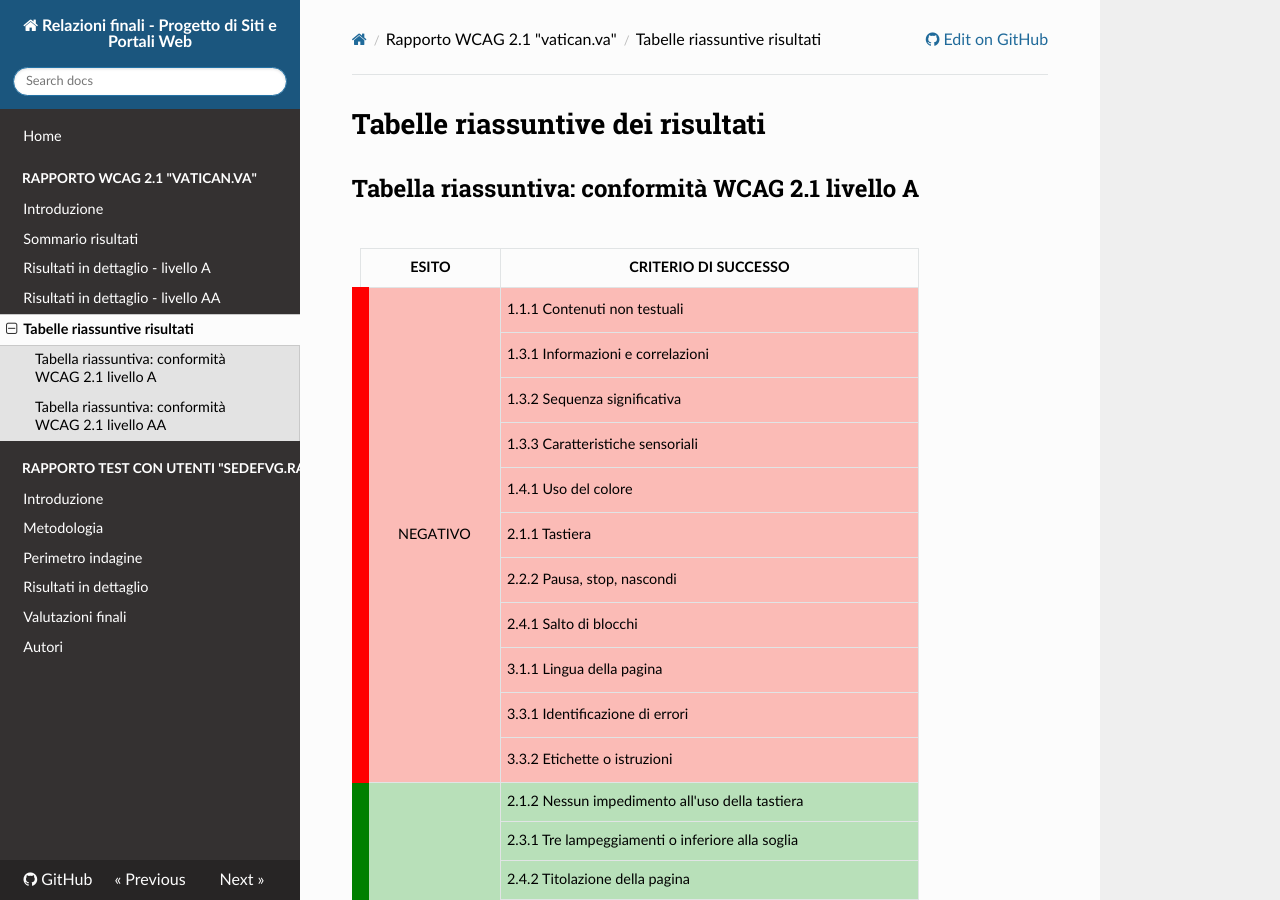
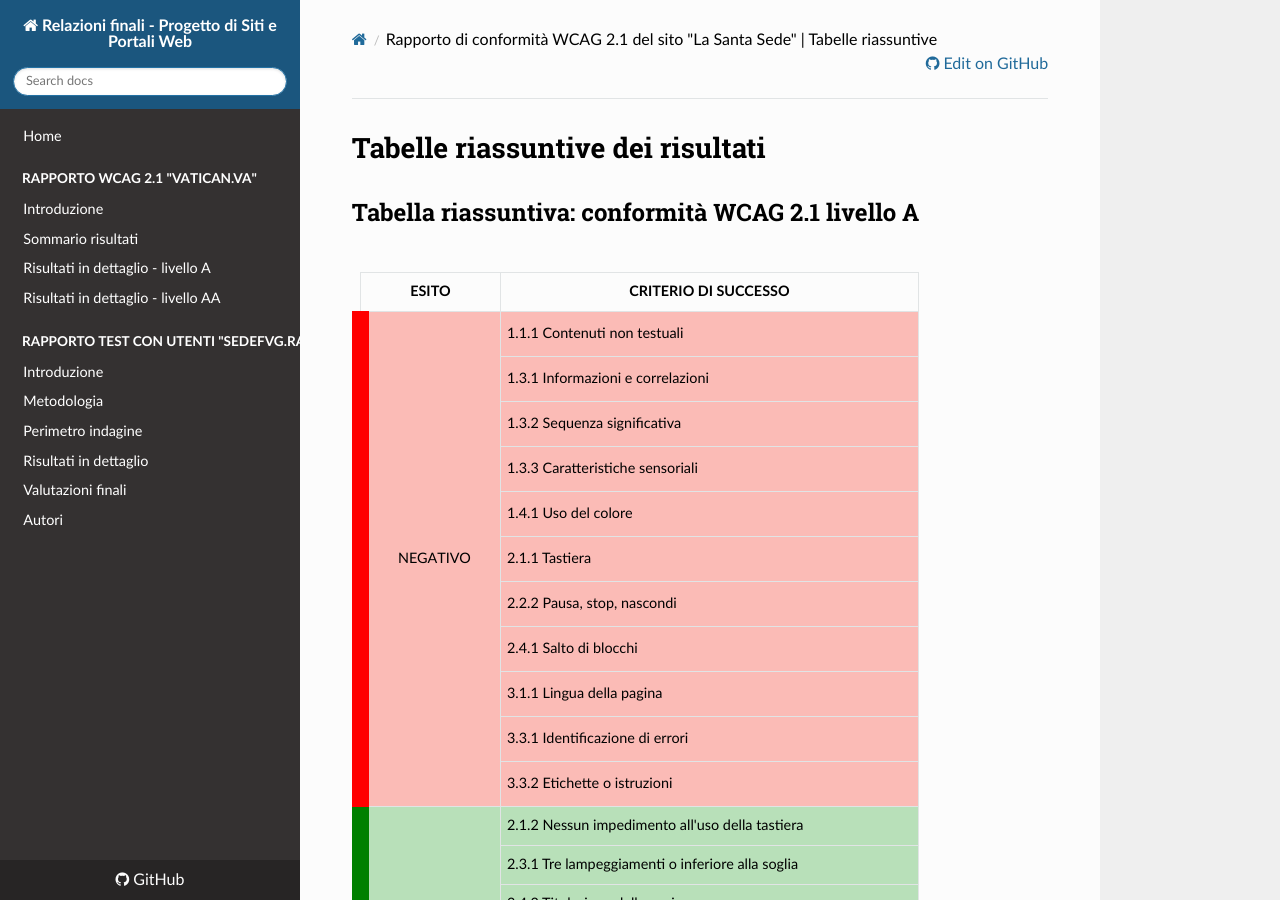
Before and after one commit to amosth/MA0175-Progetto-di-Siti-Web, an MkDocs documentation site: the page built from docs/wcag_vatican_tabelle_risultati.md, in a window 1280 px wide and 900 px high. Built offline with MkDocs 1.6.1, drawn with Linux system fonts in a browser that asks for light colours; nearby versions of some CDN libraries.

Commit message:
Elimina la pagina tabelle wcag dalla nav.

```diff
--- a/mkdocs.yml
+++ b/mkdocs.yml
@@ -6,7 +6,6 @@
         - Sommario risultati: wcag_vatican_sommario.md
         - Risultati in dettaglio - livello A: wcag_vatican_dettaglio_A.md
         - Risultati in dettaglio - livello AA: wcag_vatican_dettaglio_AA.md
-        - Tabelle riassuntive risultati: wcag_vatican_tabelle_risultati.md
     - Rapporto test con utenti "sedefvg.rai.it":
         - Introduzione: ut_sedefvg_introduzione.md
         - Metodologia: ut_sedefvg_metodologia.md
```
